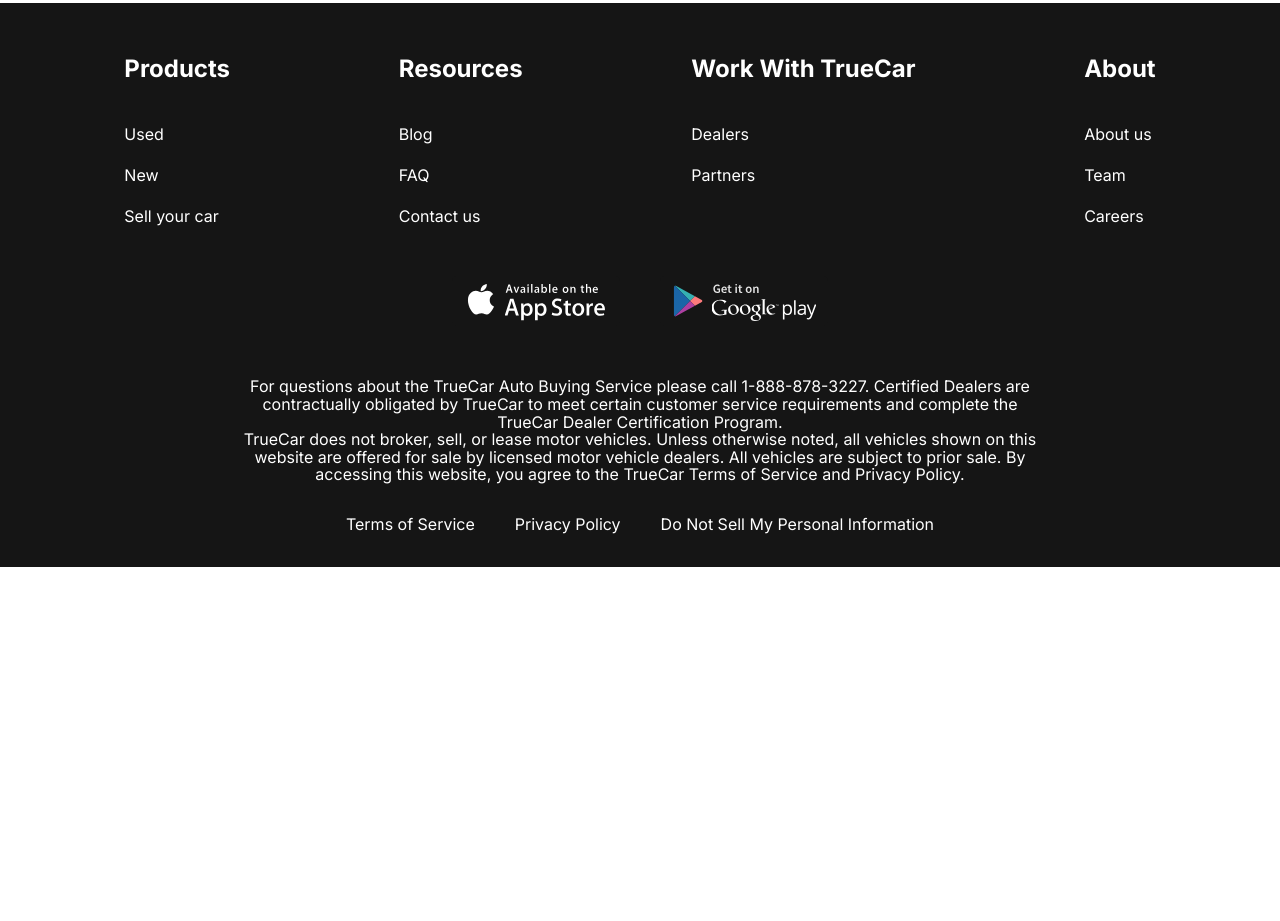
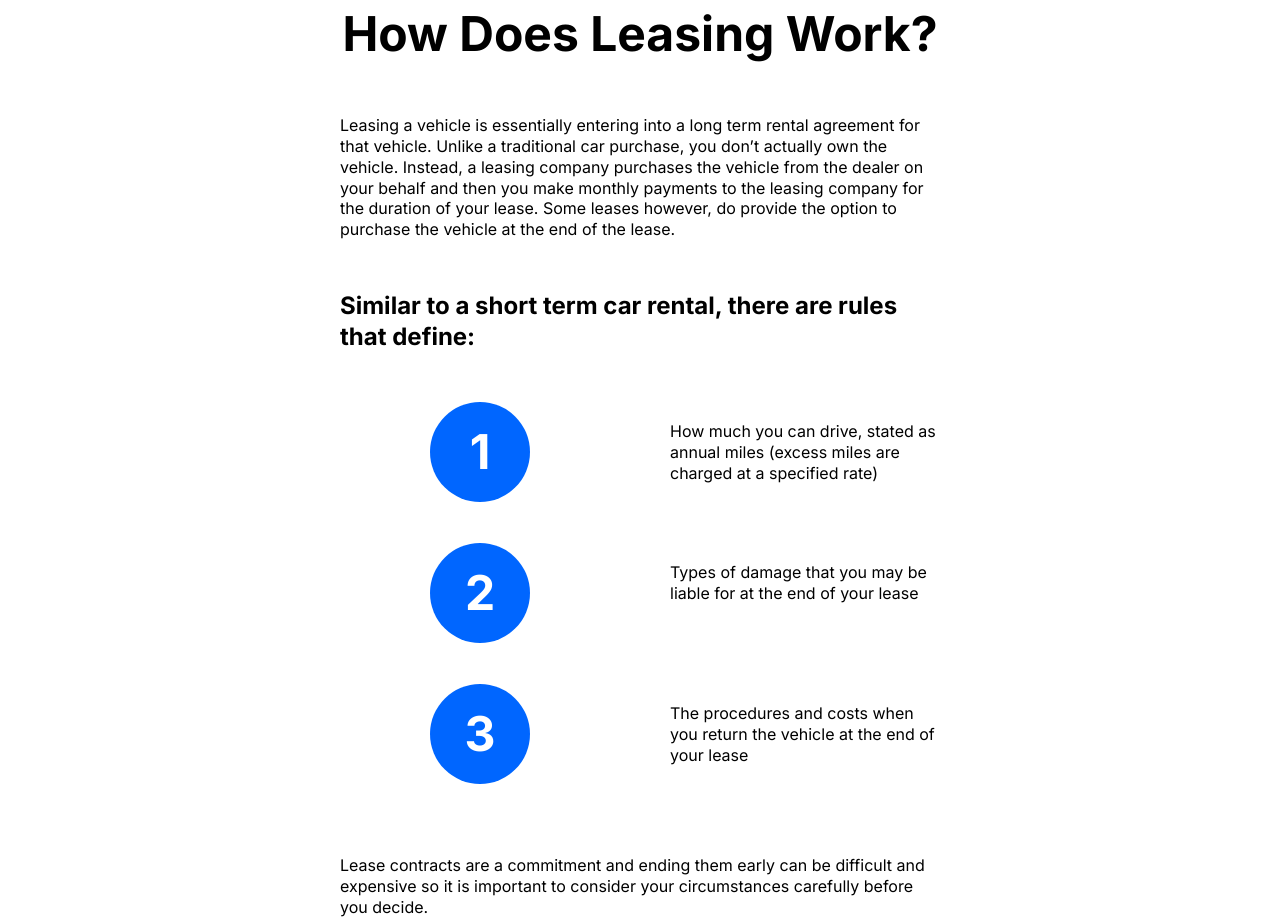
Before and after one commit to Artemch1o/DMLeasing-website, a plain HTML site: page index.html in a window 1280 px wide. Shown: the part 1534-2455 px from the top of the page. Before the commit the page ends 2101 px from the top, so only its background shows below. Drawn offline with nearby package versions, Linux system fonts and the light colour scheme.

Commit message:
feat:section how does

```diff
--- a/index.html
+++ b/index.html
@@ -83,6 +83,30 @@
                                 if you would like to be modern and comfortable</p>
                         </li>
                     </ul>
+                </div>
+            </section>
+            <section class="how-does">
+                <div class="container">
+                    <div class="how-does__inner">
+                        <h2 class="section-title">How Does Leasing Work?</h2>
+                        <p class="how-does__text">Leasing a vehicle is essentially entering into a long term rental
+                            agreement for that vehicle. Unlike a traditional car purchase, you don’t actually own the
+                            vehicle. Instead, a leasing company purchases the vehicle from the dealer on your behalf and
+                            then you make monthly payments to the leasing company for the duration of your lease. Some
+                            leases however, do provide the option to purchase the vehicle at the end of the lease.</p>
+                        <h4 class="how-does-title">Similar to a short term car rental, there are rules that define:</h4>
+                        <ol class="how-does__list">
+                            <li class="how-does__item">How much you can drive, stated as annual miles (excess miles are
+                                charged at a specified rate)</li>
+                            <li class="how-does__item">Types of damage that you may be liable for at the end of your
+                                lease</li>
+                            <li class="how-does__item">The procedures and costs when you return the vehicle at the end
+                                of your lease</li>
+                        </ol>
+                        <p class="how-does__text">Lease contracts are a commitment and ending them early can be
+                            difficult and expensive so it is important to consider your circumstances carefully before
+                            you decide.</p>
+                    </div>
                 </div>
             </section>
         </main>
--- a/style.scss
+++ b/style.scss
@@ -145,8 +145,6 @@
         text-align: center;
     }
 
-    &__item {}
-
     &__item-img {
         margin-bottom: 30px;
     }
@@ -161,6 +159,61 @@
         text-align: left;
     }
 }
+
+.how-does {
+    padding-bottom: 150px;
+
+    &__inner {
+        max-width: 600px;
+        margin: 0 auto;
+    }
+
+    &__text {}
+
+    &__list {
+        padding: 50px 0 70px;
+        counter-reset: myCounter;
+    }
+
+    &__item {
+        list-style-type: none;
+        width: 270px;
+        position: relative;
+        margin-left: auto;
+        box-sizing: content-box;
+        padding: 19px 0 19px 240px;
+        min-height: 63px;
+
+        &+& {
+            margin-top: 40px;
+        }
+
+        &::before {
+            counter-increment: myCounter;
+            content: counter(myCounter);
+            position: absolute;
+            display: flex;
+            justify-content: center;
+            align-items: center;
+            background: rgb(0, 102, 255);
+            color: #fff;
+            font-size: 48px;
+            font-weight: 700;
+            width: 100px;
+            height: 100px;
+            border-radius: 50%;
+            left: 0;
+            top: 0;
+        }
+    }
+}
+
+.how-does-title {
+    font-size: 24px;
+    font-weight: 700;
+    padding-top: 50px;
+}
+
 
 .footer {
     background-color: #151515;
```
Also changed, not shown: css/style.css, 1 other file.
